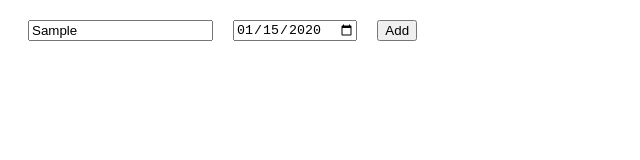
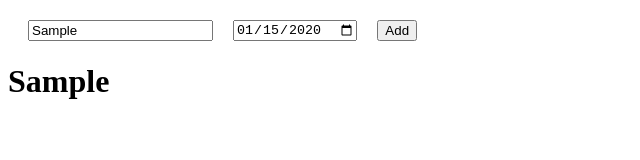
Before and after one commit to WayayueGyee/pujakFirstWebProj, a plain HTML site: page index.html in a window 1280 px wide. Both pictures are taken after typing "Sample", "2020-01-15" into the empty fields and a click on the button "Add". Shown: the whole page, without its empty margins (0-640 px from the left). Drawn offline with Linux system fonts and the light colour scheme.

Commit message:
add event

```diff
--- /dev/null
+++ b/View/View.js
@@ -0,0 +1,13 @@
+class View {
+    constructor(controller) {
+        this.controller = controller;
+        this.taskInput = document.querySelector("#title");
+        this.dateInput = document.querySelector("#date");
+        this.addButton = document.querySelector(".add");
+        this.addButton.addEventListener("click", _ => {
+            const newDiv = document.createElement("div");
+            newDiv.innerHTML = `<h1>${this.controller.changeModel(this.taskInput.value, this.dateInput.value).title}</h1>`;
+            document.body.append(newDiv)
+        })
+    }
+}
--- a/app.js
+++ b/app.js
@@ -1 +1,3 @@
-console.log("hello world")
+const model = new Model("", "")
+const controller = new Controller(model)
+const view = new View(controller)
--- /dev/null
+++ b/controllers/Controller.js
@@ -0,0 +1,11 @@
+class Controller {
+    constructor(model) {
+        this.model = model
+    }
+
+    changeModel(titleValue, dateValue) {
+        this.model.title = titleValue
+        this.model.date = dateValue
+        return this.model
+    }
+}
--- a/index.html
+++ b/index.html
@@ -15,6 +15,9 @@
             <button class="add">Add</button>
         </div>
     </div>
+    <script src="models/Model.js"></script>
+    <script src="controllers/Controller.js"></script>
+    <script src="View/View.js"></script>
     <script src="app.js"></script>
 </body>
 </html>
--- /dev/null
+++ b/models/Model.js
@@ -0,0 +1,9 @@
+class Model {
+    constructor(title = "", date = "") {
+        this.title = title;
+        this.date = date;
+
+        this.id = Math.floor(Math.random() * 10000);
+    }
+
+}
```
